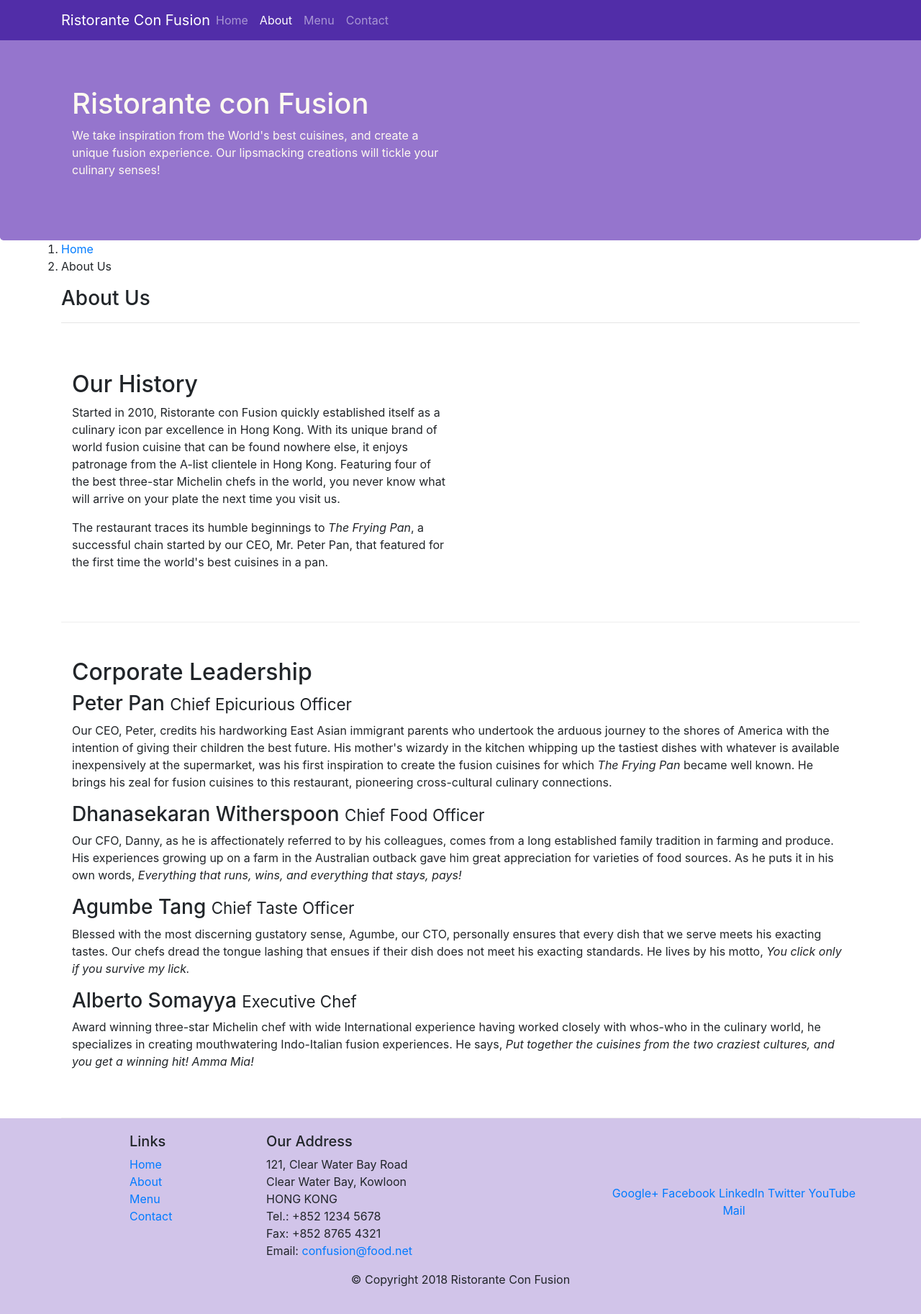
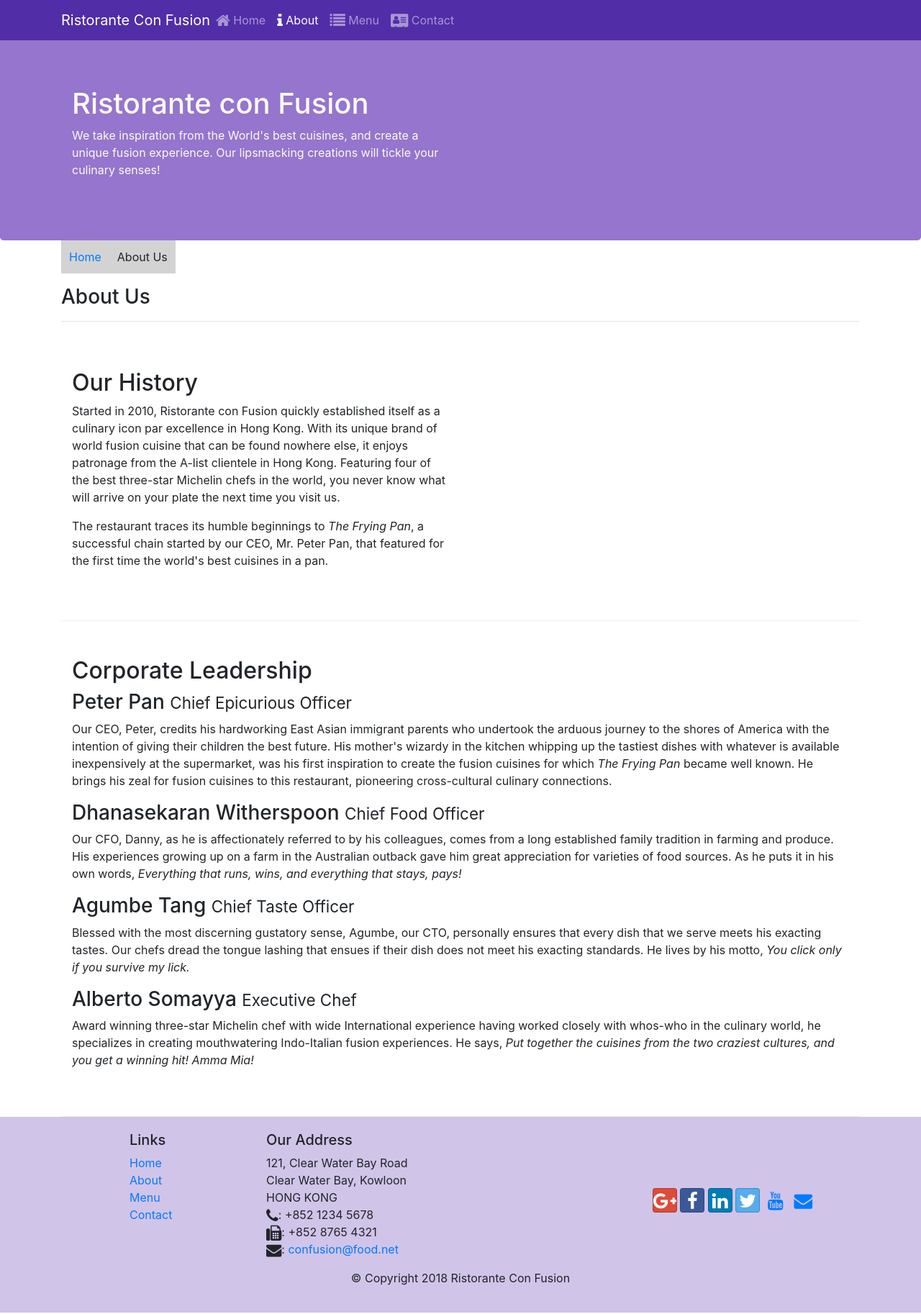
Before and after one commit to aryachandorkar17/Assignment-1, a website: page aboutus.html in a window 1280 px wide. Shown: the whole page at 72% size. Drawn offline with nearby package versions, Linux system fonts and the light colour scheme.

Commit message:
Icon Fonts

```diff
--- a/aboutus.html
+++ b/aboutus.html
@@ -9,6 +9,8 @@
 
         <!-- Bootstrap CSS -->
         <link rel="stylesheet" href="node_modules/bootstrap/dist/css/bootstrap.min.css">
+        <link rel="stylesheet" href="node_modules/font-awesome/css/font-awesome.min.css">
+        <link rel="stylesheet" href="node_modules/bootstrap-social/bootstrap-social.css">
         <link rel="stylesheet" href="css/styles.css">
     <title>Ristorante Con Fusion: About Us</title>
 
@@ -23,10 +25,10 @@
             <a class="navbar-brand mr-auto" href="./index.html">Ristorante Con Fusion</a>
             <div class="collapse navbar-collapse" id="Navbar">
                 <ul class="navbar-nav mr-auto">
-                    <li class="nav-item"><a href="./index.html" class="nav-link">Home</a></li>
-                    <li class="nav-item active"><a href="#" class="nav-link">About</a></li>
-                    <li class="nav-item"><a href="#" class="nav-link">Menu</a></li>
-                    <li class="nav-item"><a href="#" class="nav-link">Contact</a></li>
+                    <li class="nav-item"><a href="./index.html" class="nav-link"><span class="fa fa-home fa-lg"></span> Home</a></li>
+                    <li class="nav-item active"><a href="#" class="nav-link"><span class="fa fa-info fa-lg"></span> About</a></li>
+                    <li class="nav-item"><a href="#" class="nav-link"><span class="fa fa-list fa-lg"></span> Menu</a></li>
+                    <li class="nav-item"><a href="#" class="nav-link"><span class="fa fa-address-card fa-lg"></span> Contact</a></li>
                 </ul>
             </div>
         </div>
@@ -101,19 +103,19 @@
 		              121, Clear Water Bay Road<br>
 		              Clear Water Bay, Kowloon<br>
 		              HONG KONG<br>
-		              Tel.: +852 1234 5678<br>
-		              Fax: +852 8765 4321<br>
-		              Email: <a href="mailto:confusion@food.net">confusion@food.net</a>
+		              <i class="fa fa-phone fa-lg"></i>: +852 1234 5678<br>
+		              <i class="fa fa-fax fa-lg"></i>: +852 8765 4321<br>
+		              <i class="fa fa-envelope fa-lg"></i>: <a href="mailto:confusion@food.net">confusion@food.net</a>
 		           </address>
                 </div>
                 <div class="col-12 col-sm-4 align-self-center">
                     <div class="text-center">
-                        <a href="http://google.com/+">Google+</a>
-                        <a href="http://www.facebook.com/profile.php?id=">Facebook</a>
-                        <a href="http://www.linkedin.com/in/">LinkedIn</a>
-                        <a href="http://twitter.com/">Twitter</a>
-                        <a href="http://youtube.com/">YouTube</a>
-                        <a href="mailto:">Mail</a>
+                        <a class="btn btn-social-icon btn-google" href="http://google.com/+"><i class="fa fa-google-plus fa-lg"></i></a>
+                        <a class="btn btn-social-icon btn-facebook" href="http://www.facebook.com/profile.php?id="><i class="fa fa-facebook fa-lg"></i></a>
+                        <a class="btn btn-social-icon btn-linkedin"href="http://www.linkedin.com/in/"><i class="fa fa-linkedin fa-lg"></i></a>
+                        <a class="btn btn-social-icon btn-twitter" href="http://twitter.com/"><i class="fa fa-twitter fa-lg"></i></a>
+                        <a class="btn btn-social-icon btn-youtube" href="http://youtube.com/"><i class="fa fa-youtube fa-lg"></i></a>
+                        <a class="btn btn-social-icon" href="mailto:"><i class="fa fa-envelope fa-lg"></i></a>
                     </div>
                 </div>
            </div>
--- a/css/styles.css
+++ b/css/styles.css
@@ -37,3 +37,13 @@ body {
 .navbar-dark {
     background-color: #512da8;
 }
+
+ol li{
+    list-style: none;
+    padding: 11px;
+    background-color: lightgray;
+}
+
+ol {
+    display: flex;
+}
--- a/package.json
+++ b/package.json
@@ -14,6 +14,8 @@
     "lite-server": "^2.3.0"
   },
   "dependencies": {
-    "bootstrap": "^4.0.0"
+    "bootstrap": "^4.0.0",
+    "bootstrap-social": "^5.1.1",
+    "font-awesome": "^4.7.0"
   }
 }
```
Also changed, not shown: index.html (+15 -13 lines), 1 other file.
